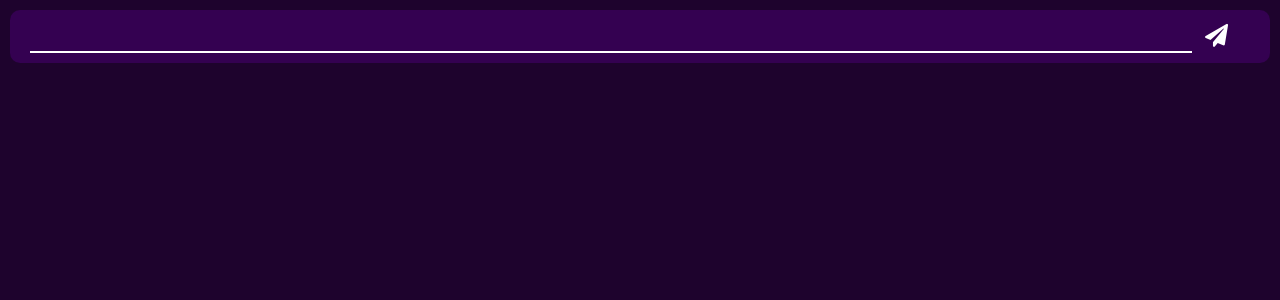
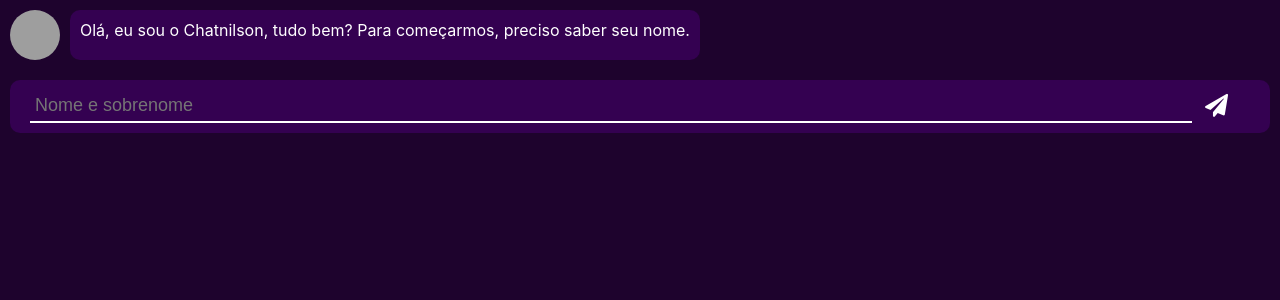
Before and after one commit to Raisess/frontend-test, a React (Create React App) app: page / in a window 1280 px wide. Shown: the top 300 px of the page. Built offline with nearby package versions, Linux system fonts and the light colour scheme; grey boxes are pictures that could not be loaded.

Commit message:
added display and placeholder props to message input component

```diff
--- a/src/components/MessageInput.tsx
+++ b/src/components/MessageInput.tsx
@@ -3,21 +3,25 @@ import { Formik } from "formik";
 import "./styles/message_bubble.css";
 import "./styles/message_input.css";
 
+import emitter from "../utils/emitter";
+
 interface IMessageInputProps {
 	propName:      string;
 	initialValue?: any;
+	display:       boolean;
+	placeholder:   string;
 }
 
-export default function MessageInput({ propName, initialValue }: IMessageInputProps): JSX.Element {
+export default function MessageInput({ propName, initialValue, display, placeholder }: IMessageInputProps): JSX.Element {
 	return (
-		<div className="message-bubble">
+		<div className="message-bubble" style={{ display: display ? "" : "none" }}>
 			<div className="message-bubble-msg-container">
 				<Formik
 					initialValues={{ [propName]: initialValue || "" }}
 					onSubmit={(values: any, { setSubmitting }: any): void => {
+						emitter.emit("next_msg", values);
+
 						setTimeout(() => {
-							alert(JSON.stringify(values, null, 2));
-
 							setSubmitting(false);
 						}, 400);
 					}}
@@ -38,11 +42,12 @@ export default function MessageInput({ propName, initialValue }: IMessageInputPr
 							>
 								<input
 									className="message-form-input"
+									placeholder={ placeholder }
 									type="text"
 									name={ propName }
 									onChange={ handleChange }
 									onBlur={ handleBlur }
-									value={ values.email }
+									value={ values[propName] }
 								/>
 								{ errors[propName] && touched[propName] && errors[propName] }
 								<button
--- a/src/views/App.tsx
+++ b/src/views/App.tsx
@@ -1,21 +1,44 @@
+import { useState } from "react";
+
 import MessageBubble from "../components/MessageBubble";
 import MessageInput from "../components/MessageInput";
 
+import emitter from "../utils/emitter";
+
 export default function App(): JSX.Element {
+	const [display, setDisplay]: [boolean, Function] = useState(false);
+	const [props, setProps]:     [any, Function]     = useState({});
+
 	const profilePicture: string = "https://external-content.duckduckgo.com/iu/?u=https%3A%2F%2Fi.pinimg.com%2Foriginals%2Fbc%2Fef%2F82%2Fbcef822d03a9f16ea8e0b026476bf231.png&f=1&nofb=1";
+
+	emitter.on("next_msg", (props: string): void => {
+		setProps(props);
+		setDisplay(true);
+
+		console.log(props);
+	});
 
   return (
     <div className="App">
 			<MessageBubble
 				profilePicture={ profilePicture }
 				message="Olá, eu sou o Chatnilson, tudo bem? Para começarmos, preciso saber seu nome."
+				display={true}
 			/>
 			<MessageInput
-				propName="teste"
+				placeholder="Nome e sobrenome"
+				propName="username"
+				display={true}
 			/>
 			<MessageBubble
 				profilePicture={ profilePicture }
-				message={"Que satisfação, <nome do input nome/sobrenome>. Agora que sei seu nome, qual cidade e estado você mora?"}
+				message={`Que satisfação, ${props["username"]}. Agora que sei seu nome, qual cidade e estado você mora?`}
+				display={ display }
+			/>
+			<MessageInput
+				placeholder="Cidade e estado"
+				propName="address"
+				display={ display }
 			/>
     </div>
   );
```
